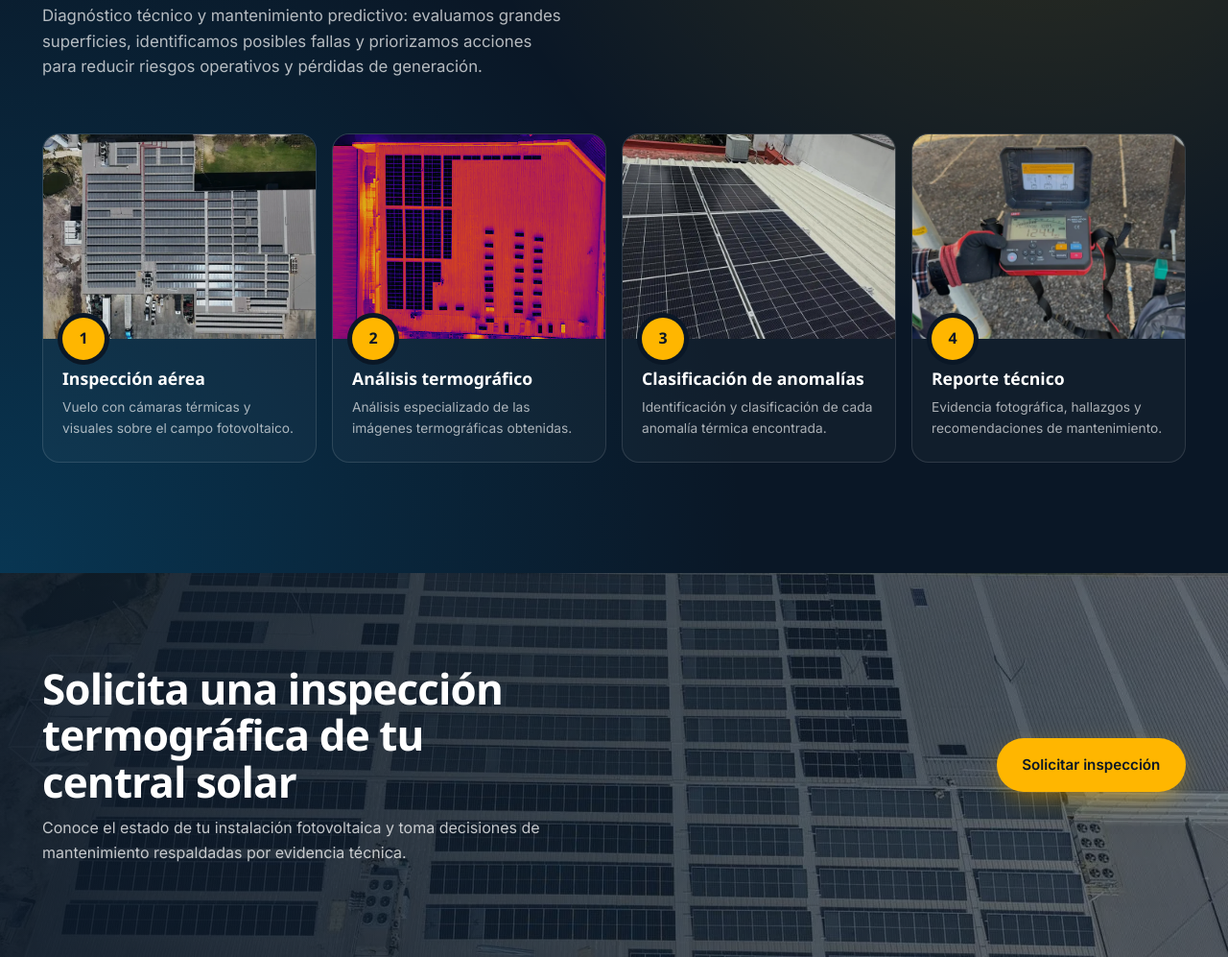
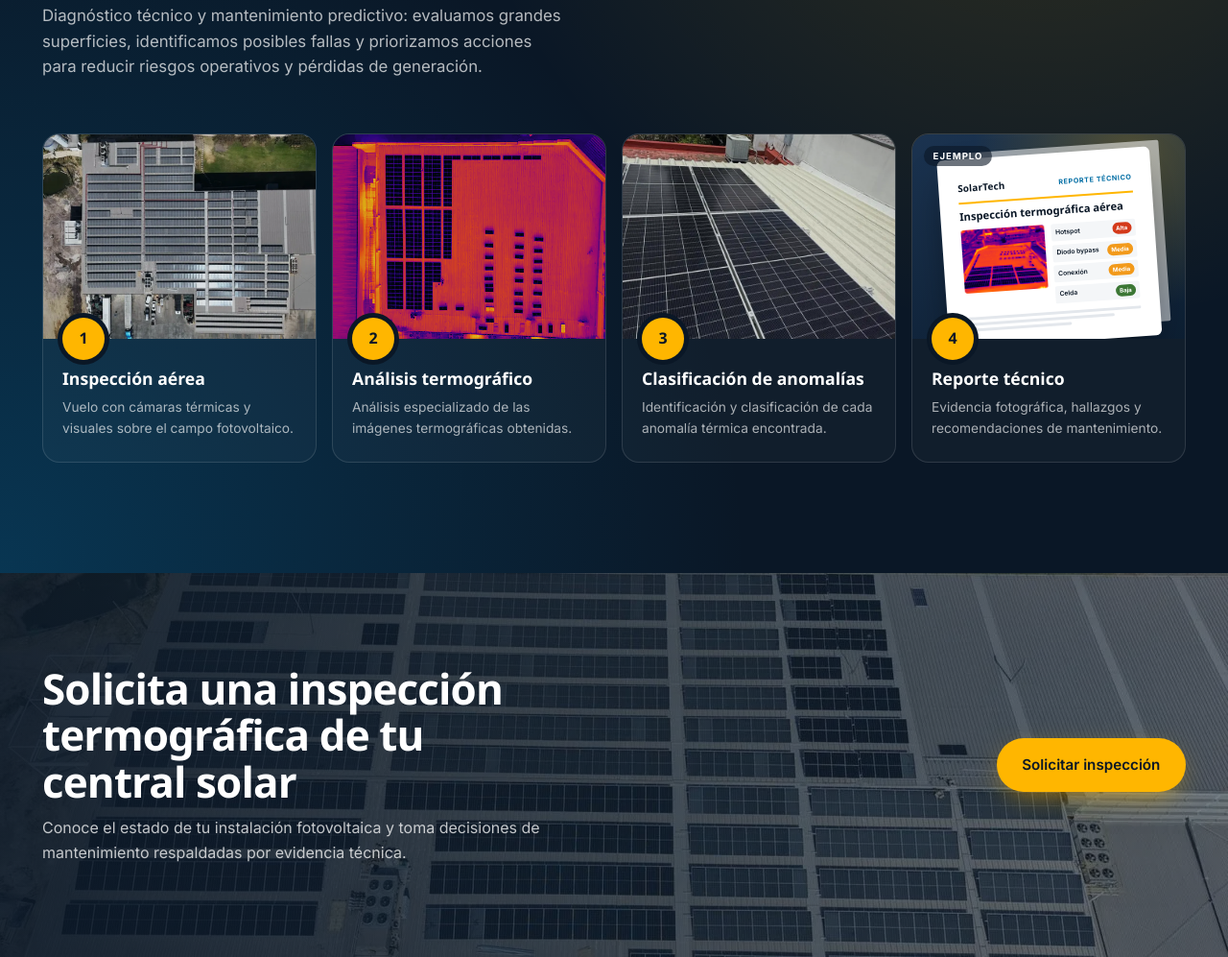
Before and after one commit to VictorVHTI/solarTech, a plain HTML site: page public/pages/termografia-drones.html in a window 1280 px wide. Shown: the part 2262-3259 px from the top of the page at 96% size. Drawn offline with Linux system fonts and the light colour scheme; a web font is replaced by a local one.

Commit message:
Fotos del cliente en WebP, galerías de inspección y mantenimiento, reporte técnico
- 12 fotos del cliente convertidas a WebP (1400px máx, sin metadatos)
- Servicios adicionales: galería de inspección con fotos reales y nueva galería
  de mantenimiento preventivo
- Fotos del cliente en productos, EPC, quiénes somos y menú
- Termografía con drones: paso 4 muestra una maqueta de reporte técnico

Co-Authored-By: Claude Opus 5.5 <noreply@anthropic.com>

```diff
--- a/public/css/site.css
+++ b/public/css/site.css
@@ -1211,3 +1211,79 @@
 /* Índice de servicios dentro de la página (no fijo) */
 .pnav--inline { position: static; background: none; backdrop-filter: none; border: 0; margin-bottom: 1.5rem; }
 .pnav--inline .pnav__list { flex-wrap: wrap; overflow: visible; }
+
+/* ============================================================
+   MAQUETA DE REPORTE TÉCNICO (termografía con drones)
+   Ilustra el entregable; no es un reporte real.
+   ============================================================ */
+.reportmock {
+  position: relative;
+  aspect-ratio: 4 / 3;
+  overflow: hidden;
+  background:
+    radial-gradient(circle at 80% 10%, rgba(255, 182, 0, .25), transparent 55%),
+    linear-gradient(160deg, #1b3350, #0d1f33);
+  display: grid;
+  place-items: center;
+}
+.reportmock__sheet {
+  width: 78%;
+  background: #fff;
+  color: var(--ink);
+  border-radius: 6px;
+  padding: 8% 7% 6%;
+  transform: rotate(-4deg) translateY(6%);
+  box-shadow: 0 18px 40px -12px rgba(0, 0, 0, .6), 14px -10px 0 -4px rgba(255, 255, 255, .55);
+  font-family: var(--font-body);
+}
+.reportmock__head {
+  display: flex;
+  justify-content: space-between;
+  align-items: center;
+  gap: .5rem;
+  padding-bottom: .4rem;
+  border-bottom: 2px solid var(--sun);
+}
+.reportmock__head strong { font-family: var(--font-display); font-size: .62rem; letter-spacing: .02em; }
+.reportmock__head span { font-size: .45rem; font-weight: 700; letter-spacing: .08em; text-transform: uppercase; color: var(--sky); }
+.reportmock__title { margin-top: .45rem; font-family: var(--font-display); font-size: .7rem; font-weight: 800; line-height: 1.15; }
+.reportmock__body { display: grid; grid-template-columns: 1fr 1fr; gap: .45rem; margin-top: .45rem; }
+.reportmock .reportmock__thermal {
+  width: 100%;
+  aspect-ratio: 4 / 3;
+  object-fit: cover;
+  border-radius: 3px;
+  opacity: 1;
+}
+.reportmock__rows { display: grid; gap: .22rem; align-content: start; }
+.reportmock__rows li {
+  display: flex;
+  justify-content: space-between;
+  align-items: center;
+  gap: .25rem;
+  font-size: .42rem;
+  font-weight: 600;
+  padding: .18rem .25rem;
+  background: #f4f6f8;
+  border-radius: 2px;
+}
+.reportmock__rows b { font-size: .38rem; padding: .08rem .25rem; border-radius: 999px; color: #fff; }
+.sev-h { background: #d43a1a; }
+.sev-m { background: #f29a1b; }
+.sev-l { background: #3C7735; }
+.reportmock__lines { margin-top: .5rem; display: grid; gap: .2rem; }
+.reportmock__lines i { display: block; height: 3px; border-radius: 2px; background: #e3e7ec; }
+.reportmock__lines i:nth-child(2) { width: 85%; }
+.reportmock__lines i:nth-child(3) { width: 60%; }
+.reportmock__tag {
+  position: absolute;
+  top: .75rem;
+  left: .75rem;
+  font: 700 .6rem/1 var(--font-body);
+  letter-spacing: .1em;
+  text-transform: uppercase;
+  color: #fff;
+  background: rgba(10, 23, 38, .6);
+  padding: .35rem .6rem;
+  border-radius: 999px;
+}
--- a/public/js/SiteHeader.js
+++ b/public/js/SiteHeader.js
@@ -104,7 +104,7 @@ class SiteHeader extends HTMLElement {
                   Termografía con Drones
                 </a>
                 <a href="${pages}servicios-adicionales.html" class="nav__dropdown-item" role="menuitem">
-                  <img class="nav__thumb" src="${root}assets/img/Due_Diligence/2.webp" alt="" loading="lazy" />
+                  <img class="nav__thumb" src="${root}assets/img/inspeccion/1.webp" alt="" loading="lazy" />
                   Servicios Adicionales
                 </a>
               </div>
--- a/public/js/site.js
+++ b/public/js/site.js
@@ -18,7 +18,7 @@ const ST_SERVICES = [
   { slug: 'supervision-ingenieria',     tag: 'Supervisión', title: 'Supervisión de Obra',       img: 'Proyecto_Woolworth/7.webp' },
   { slug: 'mantenimientos-correctivos', tag: 'Servicio',    title: 'Mantenimiento y Pruebas',   img: 'Mantenimientos_correctivos/4.webp' },
   { slug: 'termografia-drones',         tag: 'Nuevo',       title: 'Termografía con Drones',    img: 'Proyecto_Talayote/3.webp', thermal: true },
-  { slug: 'servicios-adicionales',      tag: 'Valor agregado', title: 'Servicios Adicionales',  img: 'Due_Diligence/2.webp' },
+  { slug: 'servicios-adicionales',      tag: 'Valor agregado', title: 'Servicios Adicionales',  img: 'inspeccion/1.webp' },
 ];
 
 class SiteRelated extends HTMLElement {
--- a/public/pages/termografia-drones.html
+++ b/public/pages/termografia-drones.html
@@ -132,7 +132,23 @@
             </div>
           </li>
           <li class="istep">
-            <img src="../assets/img/Mantenimientos_correctivos/8.webp" alt="Técnico registrando hallazgos en campo" loading="lazy" />
+            <div class="reportmock" role="img" aria-label="Ejemplo de reporte técnico de inspección termográfica con imagen térmica y tabla de hallazgos">
+              <div class="reportmock__sheet" aria-hidden="true">
+                <div class="reportmock__head"><strong>SolarTech</strong><span>Reporte técnico</span></div>
+                <div class="reportmock__title">Inspección termográfica aérea</div>
+                <div class="reportmock__body">
+                  <img class="reportmock__thermal" src="../assets/img/Proyecto_Woolworth/18.webp" alt="" loading="lazy" style="filter: url(#thermal) contrast(1.15)" />
+                  <ul class="reportmock__rows">
+                    <li>Hotspot <b class="sev-h">Alta</b></li>
+                    <li>Diodo bypass <b class="sev-m">Media</b></li>
+                    <li>Conexión <b class="sev-m">Media</b></li>
+                    <li>Celda <b class="sev-l">Baja</b></li>
+                  </ul>
+                </div>
+                <div class="reportmock__lines"><i></i><i></i><i></i></div>
+              </div>
+              <span class="reportmock__tag">Ejemplo</span>
+            </div>
             <div class="istep__body">
               <span class="istep__n">4</span>
               <h3>Reporte técnico</h3>
```
Also changed, not shown: public/about.html (+1 -1 lines), public/pages/nuestros-proyectos.html (+1 -1 lines), public/pages/productos.html (+2 -2 lines), public/pages/servicios-adicionales.html (+34 -12 lines), public/assets/img/inspeccion/1.webp (added), public/assets/img/inspeccion/2.webp (added), public/assets/img/inspeccion/3.webp (added), public/assets/img/inspeccion/4.webp (added), public/assets/img/inspeccion/5.webp (added), public/assets/img/mantenimiento_preventivo/1.webp (added), public/assets/img/mantenimiento_preventivo/2.webp (added), public/assets/img/mantenimiento_preventivo/3.webp (added), public/assets/img/mantenimiento_preventivo/4.webp (added), public/assets/img/mantenimiento_preventivo/5.webp (added), 2 more files.
